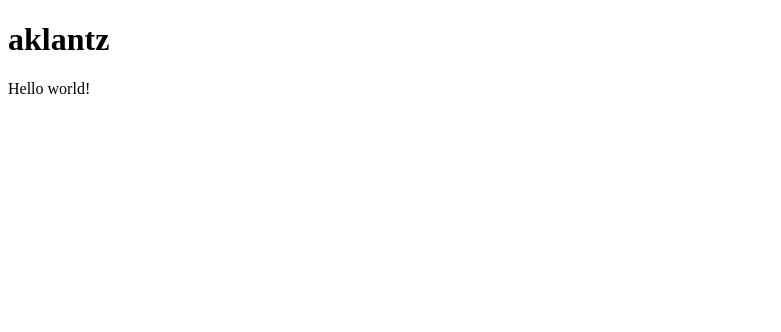
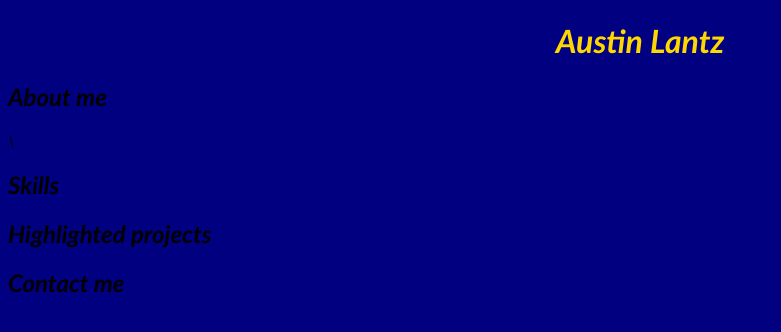
Before and after one commit to aklantz/aklantz.github.io, a plain HTML site: page index.html in a window 1280 px wide. Shown: the whole page, without its empty margins (0-781 px from the left). Drawn offline with Linux system fonts and the light colour scheme.

Commit message:
Add files via upload

```diff
--- a/index.html
+++ b/index.html
@@ -1,10 +1,22 @@
 <!DOCTYPE html>
 <html>
  <head>
-  <title>CSCE 190: aklantz</title>
+  <title>CSCE 190: Austin Lantz</title>
+  <link rel="stylesheet" href="styles.css" />
  </head>
  <body>
-  <h1>aklantz</h1>
-  <p>Hello world!</p>
+    <h1>Austin Lantz</h1>
+
+    <h2>About me</h2>
+    <div class="about"></div>\
+
+    <h2>Skills</h2>
+    <div class="skills"></div>
+
+    <h2>Highlighted projects</h2>
+    <div class="projects"></div>
+
+    <h2>Contact me</h2>
+    <div class="contact"></div>
  </body>
 </html>
--- /dev/null
+++ b/styles.css
@@ -0,0 +1,9 @@
+body {
+    background-color: navy;
+    font-family: 'Trebuchet MS', 'Lucida Sans Unicode', 'Lucida Grande', 'Lucida Sans', Arial, sans-serif;
+    font-style: italic;
+}
+h1 {
+    text-align: center;
+    color: gold;
+}
```
